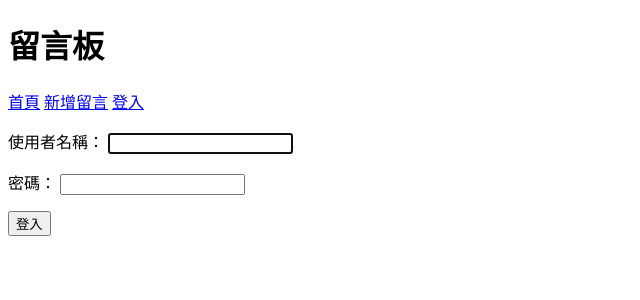
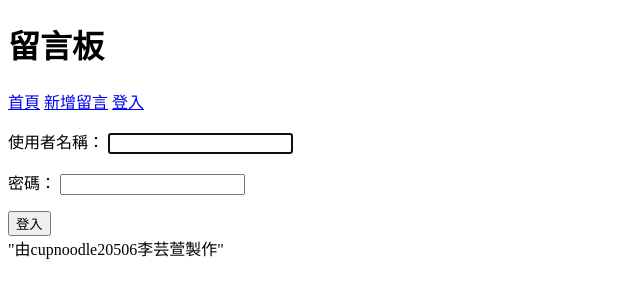
Before and after one commit to 20506cupnoodle-bit/guestbook, a Django app: page /accounts/login/ in a window 1280 px wide. Shown: the top 300 px of the page, without its empty margins (0-640 px from the left). Run offline with Django 5.2, Linux system fonts and the light colour scheme.

Commit message:
嘉明子

```diff
--- a/web/templates/base.html
+++ b/web/templates/base.html
@@ -17,5 +17,6 @@
   <div>
     {% block content %}{% endblock %}
   </div>
+  <a>"由cupnoodle20506李芸萱製作"</a>
 </body>
 </html>
```
